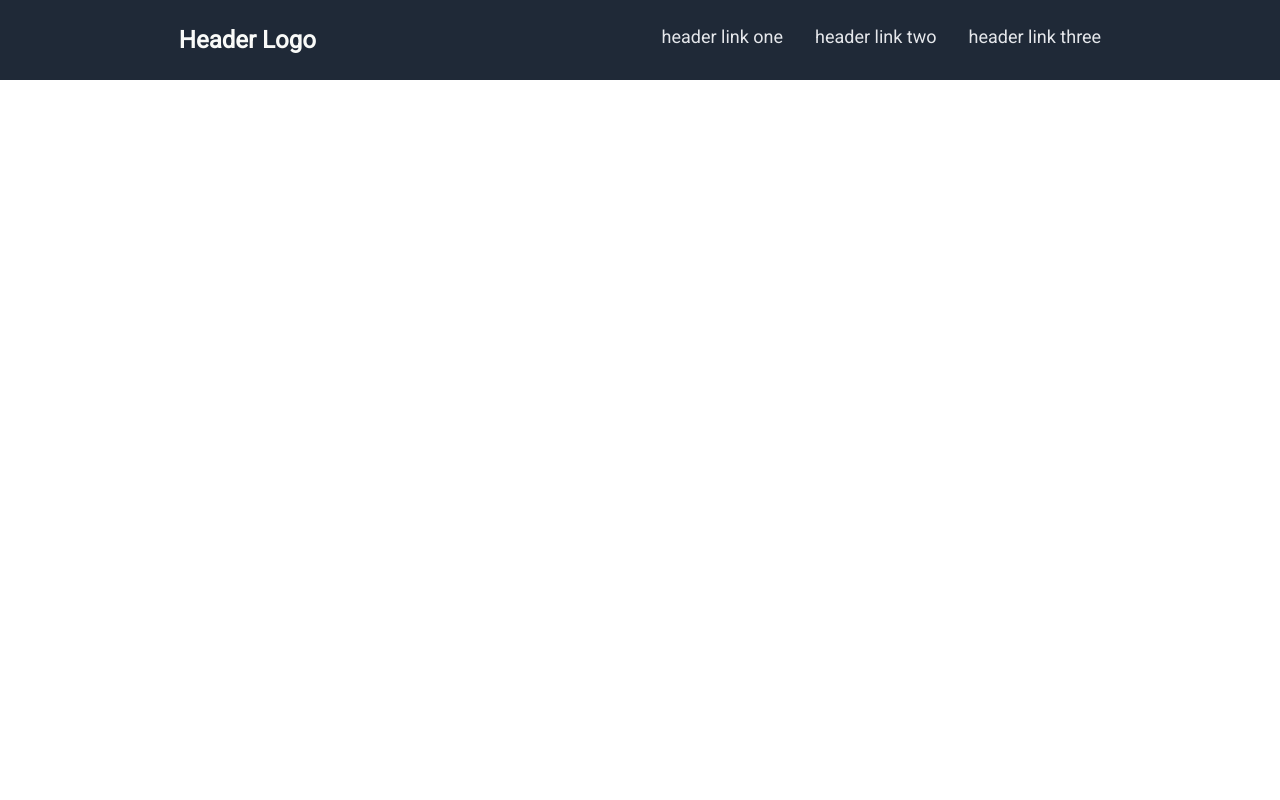
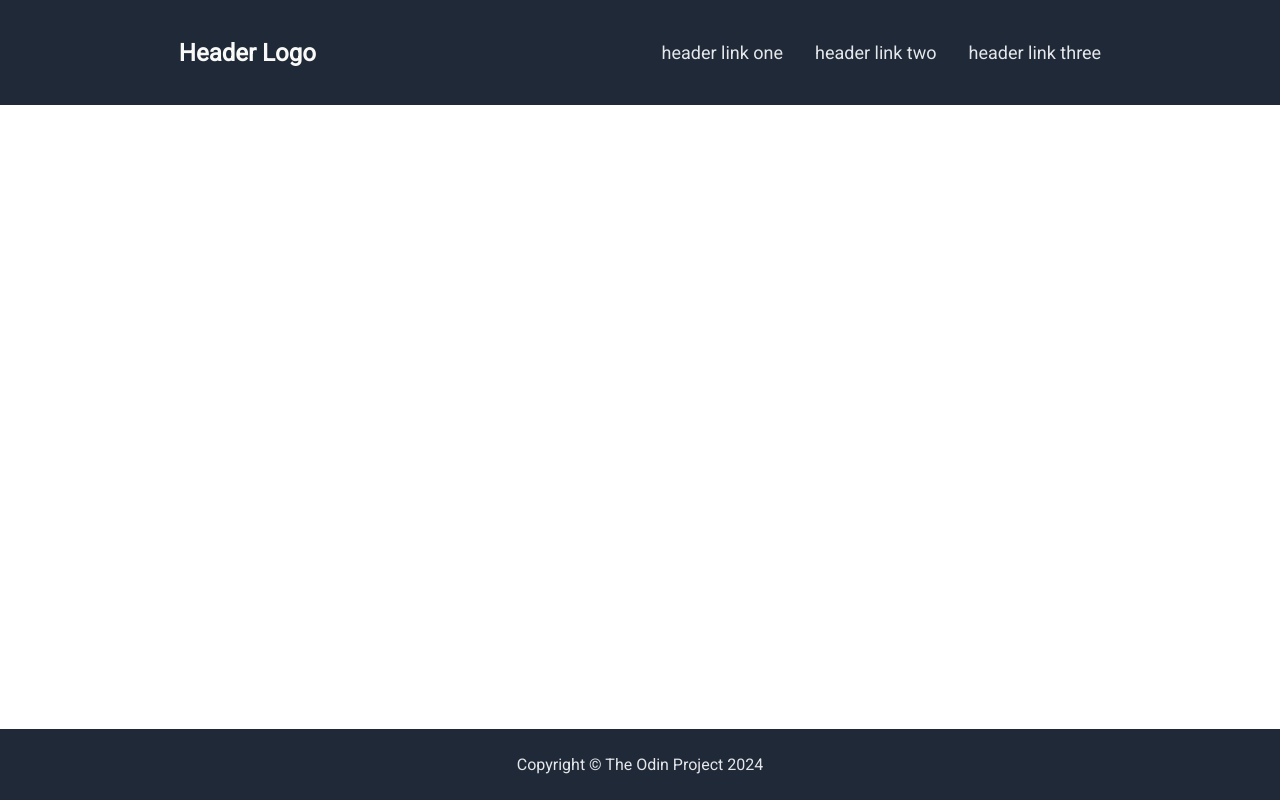
Before and after one commit to wangunderline/landing-page, a plain HTML site: page index.html in a window 1280 px wide. Drawn offline with Linux system fonts and the light colour scheme.

Commit message:
Position header, main and footer in the body, set structure

```diff
--- a/index.html
+++ b/index.html
@@ -1,22 +1,30 @@
 <!DOCTYPE html>
 <html lang="en">
+
 <head>
     <meta charset="UTF-8">
     <meta name="viewport" content="width=device-width, initial-scale=1.0">
     <title>Landing Page</title>
     <link rel="stylesheet" href="style.css">
 </head>
+
 <body>
     <nav>
         <a href="#" class="header">Header Logo</a>
+        <ul class="options">
+            <li><a href="#">header link one</a></li>
+            <li><a href="#">header link two</a></li>
+            <li><a href="#">header link three</a></li>
+        </ul>
+    </nav>
 
-        <div >
-            <ul class="options">
-                <li><a href="#">header link one</a></li>
-                <li><a href="#">header link two</a></li>
-                <li><a href="#">header link three</a></li>
-            </ul>
-        </div>
-    </nav>
+    <main>
+
+    </main>
+
+    <footer>
+        <div>Copyright © The Odin Project 2024</div>
+    </footer>
 </body>
+
 </html>
--- a/style.css
+++ b/style.css
@@ -2,15 +2,32 @@
 
 * {
     font-family: Roboto, serif;
-    margin: 0;
+
     box-sizing: border-box;
 }
 
+body {
+    display: flex;
+    flex-direction: column;
+    height: 100vh;
+    margin: 0;
+}
+
 nav {
-    background-color: #1f2937;
     display: flex;
     justify-content: space-around;
+}
+
+nav,
+footer {
+    background-color: #1f2937;
+    align-items: center;
     padding: 26px;
+}
+
+a,
+footer {
+    color: #e5e7eb;;
 }
 
 .header {
@@ -22,10 +39,9 @@ nav {
 a {
     text-decoration: none;
     font-size: 18px;
-    color: #e5e7eb;
 }
 
-li {
+ul {
     list-style: none;
 }
 
@@ -33,3 +49,13 @@ li {
     display: flex;
     gap: 32px;
 }
+
+main {
+    flex: auto;
+    display: flex;
+}
+
+footer {
+    display: flex;
+    justify-content: center;
+}
```
